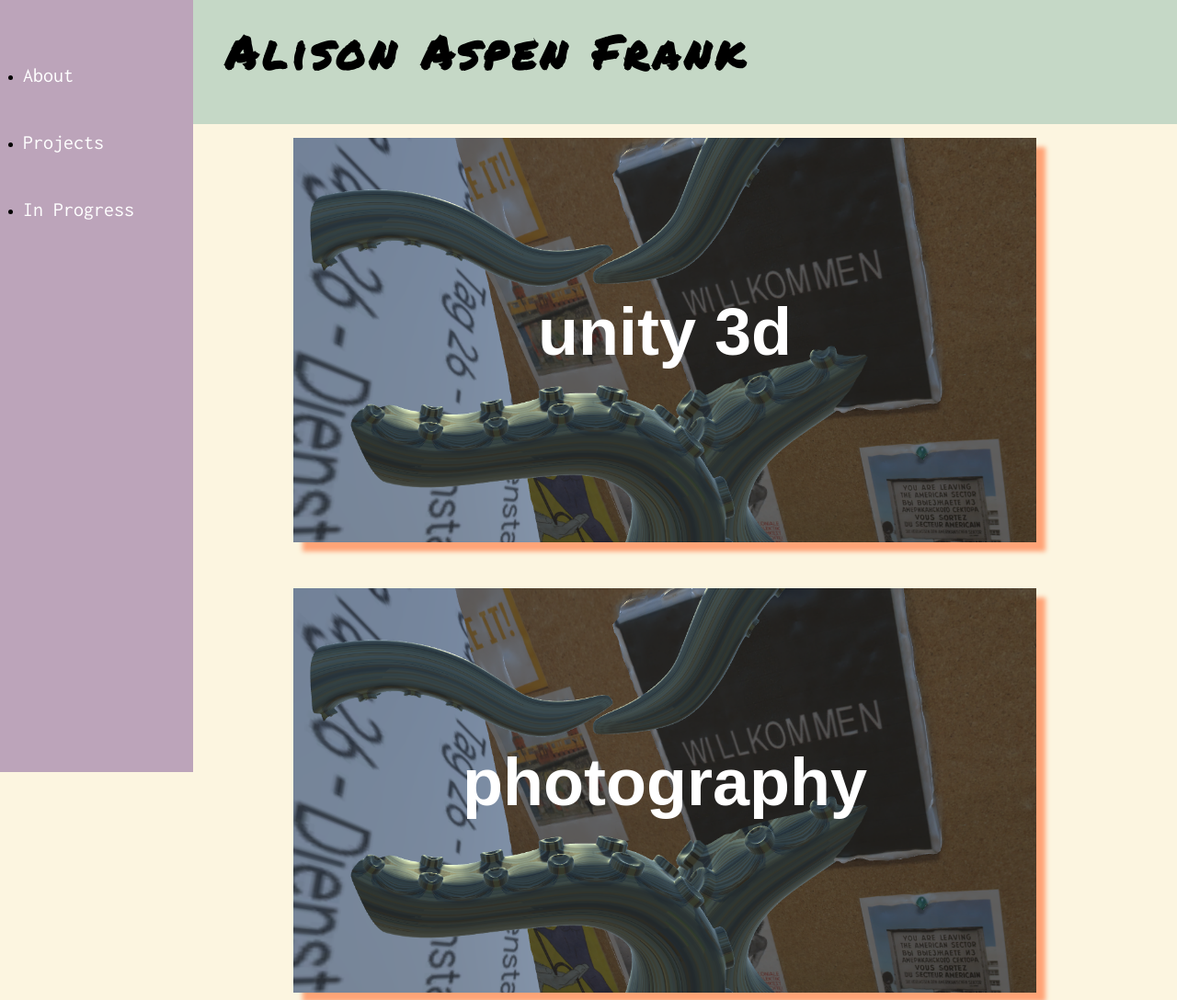
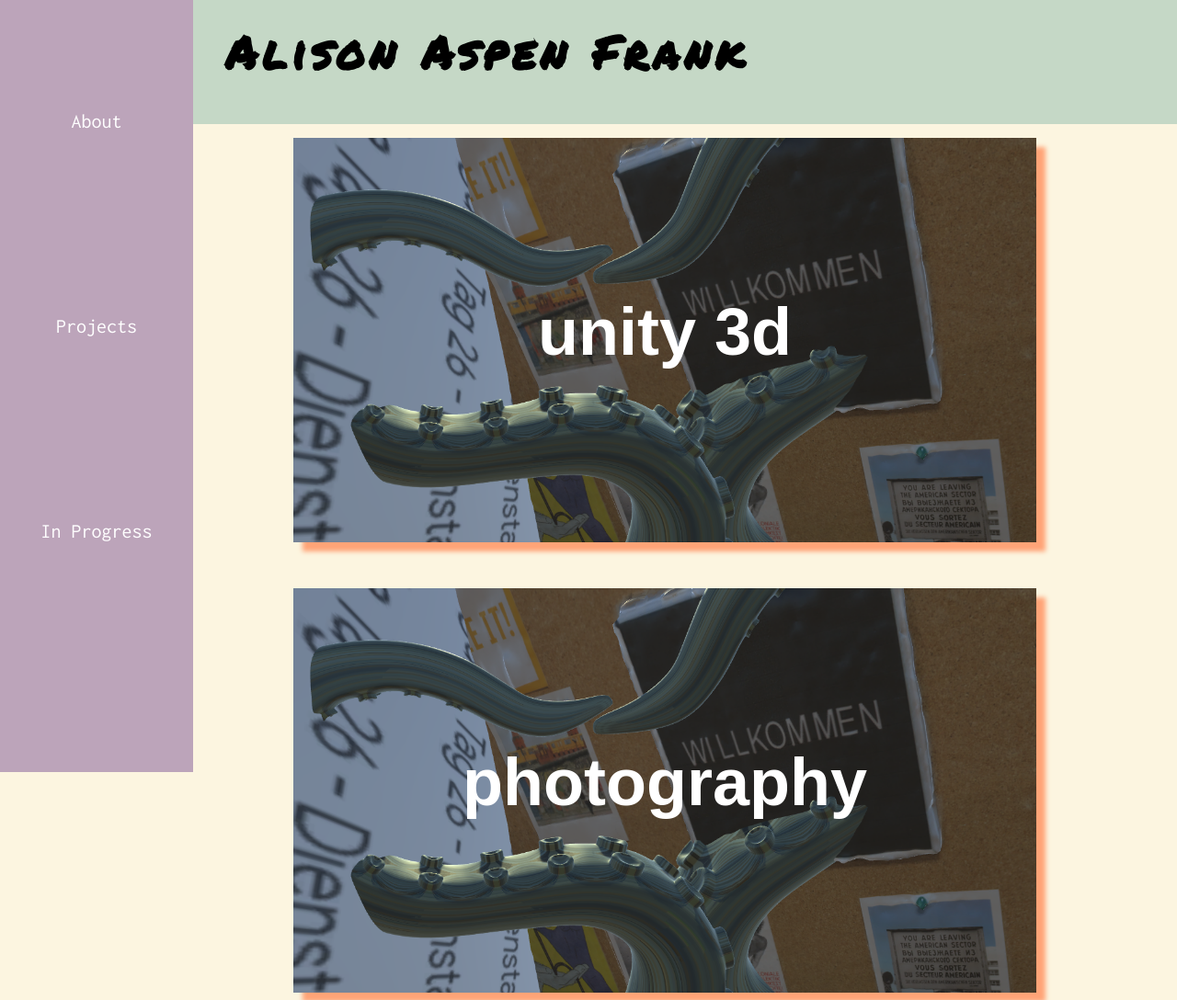
Before and after one commit to AlisonAspen/Portfolio, a plain HTML site: page index.html in a window 1280 px wide. Shown: the top 1088 px of the page at 92% size. Drawn offline with Linux system fonts and the light colour scheme; a web font is replaced by a local one.

Commit message:
updated side nav text

```diff
--- a/css/midterm.css
+++ b/css/midterm.css
@@ -23,6 +23,10 @@ header {
 nav {
      width: 175px;
 }
+ul {
+     list-style-type: none;
+}
+/*side nav css taken from w3 schools tutorial */
 .sideNav {
      padding: 20px 25px;
      height: 100%; /* Full-height: remove this if you want "auto" height */
@@ -32,10 +36,11 @@ nav {
      top: 0; /* Stay at the top */
      left: 0;
      background-color: #bca4ba;
+     text-align: center;
      overflow-x: hidden; /* Disable horizontal scroll */
 }
 .navItem {
-     padding-top: 50px;
+     padding: 100px 0px;
 }
 .navItem a {
      text-decoration: none;
```
